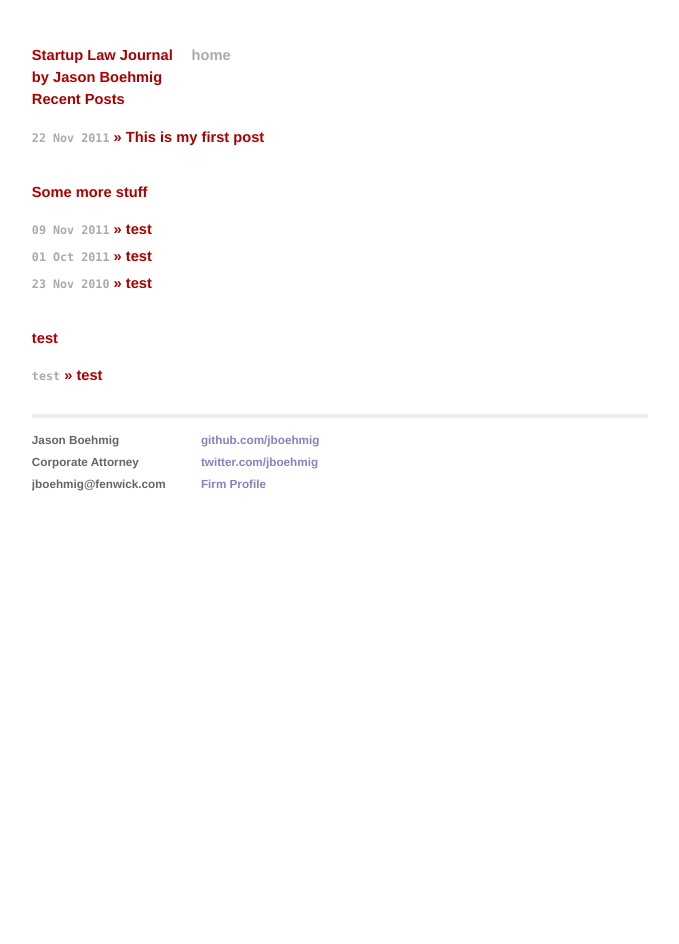
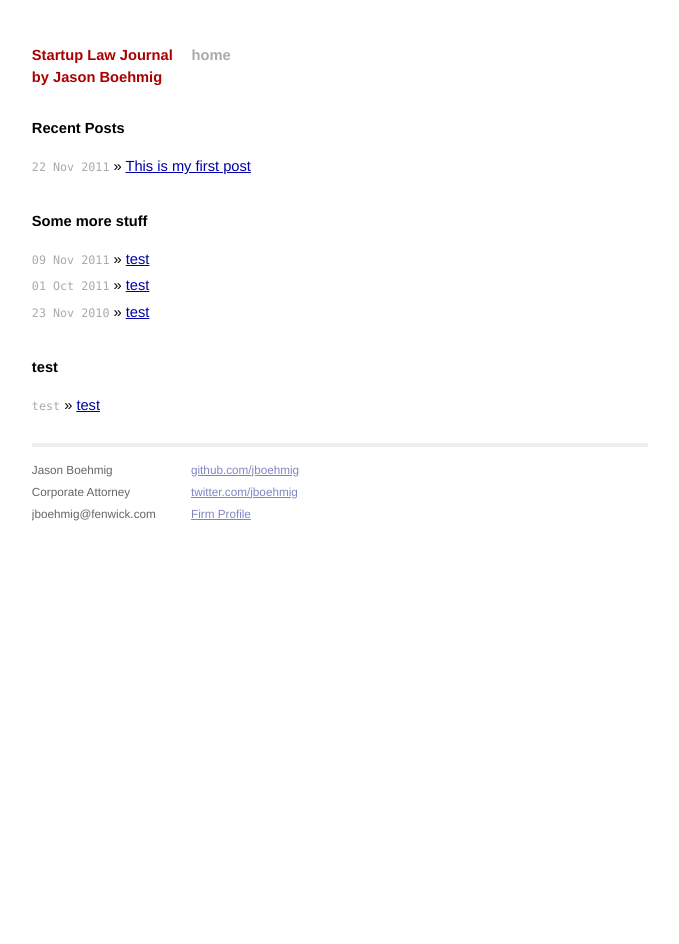
Before and after one commit to startuplawjournal/startuplawjournal.github.com, a Jekyll site: the page built from index.html, in a window 1280 px wide. Shown: the whole page, without its empty margins (300-979 px from the left). Built offline with Jekyll 4.4.1, drawn with Linux system fonts in a browser that asks for light colours; Markdown is read by kramdown in place of the engine named in the settings.

Commit message:
last one for today

```diff
--- a/_layouts/default.html
+++ b/_layouts/default.html
@@ -26,7 +26,7 @@
   <div class="title">
     <a href="/">Startup Law Journal</a>
     <a class="extra" href="/">home</a><br>
-    <div class="contact">by Jason Boehmig</br>
+    <div class="contact">by Jason Boehmig</div>
   </div>
 
   {{ content }}
```
